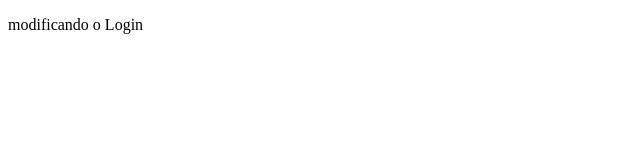
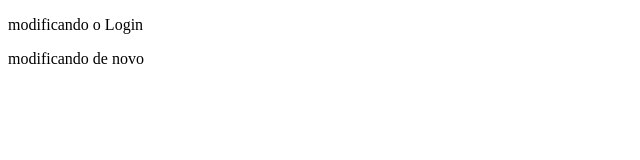
Before and after one commit to EduardoMoreira10/codeteste, a plain HTML site: page login.html in a window 1280 px wide. Shown: the whole page, without its empty margins (0-640 px from the left). Drawn offline with Linux system fonts and the light colour scheme.

Commit message:
modificando

```diff
--- a/login.html
+++ b/login.html
@@ -7,5 +7,6 @@
 </head>
 <body>
     <p>modificando o Login</p>
+    <p>modificando de novo</p>
 </body>
 </html>
```
